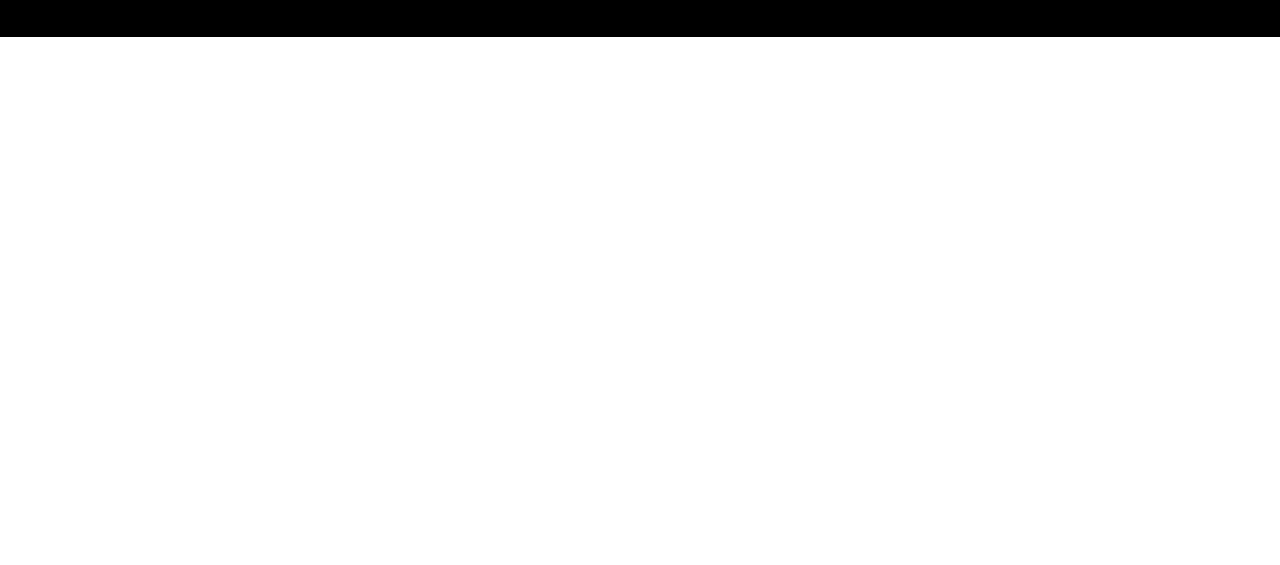
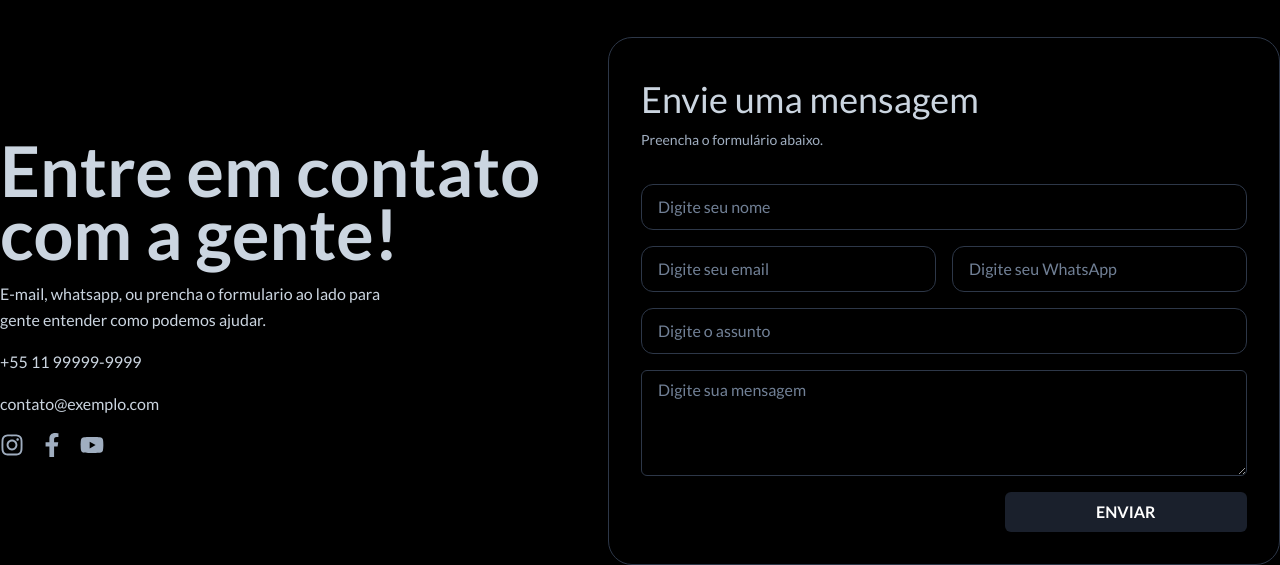
Before and after one commit to GiovanniAsantos/movProdutora, a React (Vite) app: page / in a window 1280 px wide. Shown: the part 983-1548 px from the top of the page. Before the commit the page ends 1020 px from the top, so only its background shows below. Built offline with nearby package versions, Linux system fonts and the light colour scheme; no server answers.

Commit message:
:hammer: contact section config

```diff
--- a/src/components/CardFeedback/index.tsx
+++ b/src/components/CardFeedback/index.tsx
@@ -1,5 +1,5 @@
 import { ClientComments } from '@/services/serverApi/home/home.type'
-import { Avatar, Button, Text, VStack, Box, HStack } from '@chakra-ui/react'
+import { Avatar, Box, Text, VStack } from '@chakra-ui/react'
 
 type ClientCardProps = {
   feedbackData: ClientComments
@@ -29,13 +29,7 @@ export const CardFeedback: React.FC<ClientCardProps> = ({ feedbackData }) => {
       <Text color={'gray.50'} textAlign="center">
         {comments}
       </Text>
-      <Box w="full" pt={4}>
-        <HStack justify="flex-end">
-          <Button variant="link" colorScheme="blue">
-            Ler mais...
-          </Button>
-        </HStack>
-      </Box>
+      <Box w="full" pt={4}></Box>
     </VStack>
   )
 }
--- a/src/sections/SectionClientFeedback/index.tsx
+++ b/src/components/Sections/ClientFeedback/index.tsx
@@ -1,10 +1,10 @@
 import { CardFeedback } from '@/components/CardFeedback'
 import { getClientFeedbacks } from '@/services/serverApi/home'
 import { ClientComments } from '@/services/serverApi/home/home.type'
-import { Box, Container, Flex, Heading, HStack, SimpleGrid, Stack, Text } from '@chakra-ui/react'
+import { Box, Container, Flex, Heading, HStack, Stack, Text } from '@chakra-ui/react'
 import React, { useCallback, useEffect, useState } from 'react'
 
-const SectionClientFeedback: React.FC = () => {
+export const ClientFeedback: React.FC = () => {
   const [feedbacks, setFeedbacks] = useState<ClientComments[]>([])
   const [error, setError] = useState<string | null>(null)
   const [loading, setLoading] = useState<boolean>(true)
@@ -42,5 +42,3 @@ const SectionClientFeedback: React.FC = () => {
     </Stack>
   )
 }
-
-export default SectionClientFeedback
--- /dev/null
+++ b/src/components/Sections/Contact/index.tsx
@@ -0,0 +1,206 @@
+import { Box, Button, Container, FormControl, Grid, GridItem, HStack, Icon, Input, Link, Text, Textarea, useToast, VStack } from '@chakra-ui/react'
+import { useState } from 'react'
+import { FaFacebookF, FaInstagram, FaYoutube } from 'react-icons/fa'
+
+type ContactFormProps = {
+  onSubmit: (formData: FormData) => Promise<void>
+}
+
+type FormData = {
+  name: string
+  email: string
+  whatsapp: string
+  subject: string
+  message: string
+}
+
+export const ContactForm: React.FC<ContactFormProps> = ({ onSubmit }) => {
+  const [formData, setFormData] = useState<FormData>({
+    name: '',
+    email: '',
+    whatsapp: '',
+    subject: '',
+    message: ''
+  })
+  const [isLoading, setIsLoading] = useState(false)
+  const toast = useToast()
+
+  const handleChange = (e: React.ChangeEvent<HTMLInputElement | HTMLTextAreaElement>) => {
+    const { name, value } = e.target
+    setFormData(prevState => ({ ...prevState, [name]: value }))
+  }
+
+  const handleSubmit = async (e: React.FormEvent) => {
+    e.preventDefault()
+    setIsLoading(true)
+
+    try {
+      await onSubmit(formData)
+      toast({
+        title: 'Mensagem enviada com sucesso!',
+        status: 'success',
+        duration: 3000,
+        isClosable: true
+      })
+      setFormData({
+        name: '',
+        email: '',
+        whatsapp: '',
+        subject: '',
+        message: ''
+      })
+    } catch (error) {
+      toast({
+        title: 'Ocorreu um erro ao enviar a mensagem.',
+        status: 'error',
+        duration: 3000,
+        isClosable: true
+      })
+    } finally {
+      setIsLoading(false)
+    }
+  }
+
+  return (
+    <Container padding={0} maxW="container.xl">
+      <HStack spacing={8} align="center" justify="space-between">
+        <VStack align="start" maxW={'xl'} spacing={4}>
+          <Text fontSize="70px" color="gray.300" lineHeight={0.9} fontWeight="bold">
+            Entre em contato com a gente!
+          </Text>
+          <Box maxW="sm">
+            <Text fontSize="md" color="gray.300">
+              E-mail, whatsapp, ou prencha o formulario ao lado para gente entender como podemos ajudar.
+            </Text>
+          </Box>
+          <Text fontSize="md" textColor="gray.300">
+            <Link href="tel:+5511999999999" isExternal>
+              +55 11 99999-9999
+            </Link>
+          </Text>
+
+          <Text fontSize="md" textColor="gray.300">
+            <Link href="mailto:contato@exemplo.com" isExternal>
+              contato@exemplo.com
+            </Link>
+          </Text>
+
+          <HStack spacing={4}>
+            <Link href="https://www.instagram.com" isExternal>
+              <Icon as={FaInstagram} boxSize={6} color={'gray.400'} />
+            </Link>
+            <Link href="https://www.facebook.com" isExternal>
+              <Icon as={FaFacebookF} boxSize={6} color={'gray.400'} />
+            </Link>
+            <Link href="https://www.youtube.com" isExternal>
+              <Icon as={FaYoutube} boxSize={6} color={'gray.400'} />
+            </Link>
+          </HStack>
+        </VStack>
+        <Box
+          as="form"
+          onSubmit={handleSubmit}
+          background={'black'}
+          maxW="2xl"
+          p={8}
+          borderWidth={1}
+          borderColor="gray.700"
+          borderRadius="3xl"
+          boxShadow="xl"
+          flex={1}>
+          <Text fontSize={'4xl'} color="gray.300">
+            Envie uma mensagem
+          </Text>
+          <Text fontSize="sm" color="gray.400" mb={8}>
+            Preencha o formulário abaixo.
+          </Text>
+          <FormControl id="name" isRequired mb={4}>
+            <Input
+              rounded={'xl'}
+              paddingY={'22px'}
+              type="text"
+              name="name"
+              value={formData.name}
+              onChange={handleChange}
+              placeholder="Digite seu nome"
+              borderColor="gray.700"
+              color="gray.50"
+            />
+          </FormControl>
+
+          <Grid templateColumns={{ base: '1fr', md: '1fr 1fr' }} gap={4} mb={4}>
+            <GridItem>
+              <FormControl id="email" isRequired>
+                <Input
+                  rounded={'xl'}
+                  paddingY={'22px'}
+                  type="email"
+                  name="email"
+                  value={formData.email}
+                  onChange={handleChange}
+                  placeholder="Digite seu email"
+                  borderColor="gray.700"
+                  color="gray.50"
+                />
+              </FormControl>
+            </GridItem>
+            <GridItem>
+              <FormControl id="whatsapp" isRequired>
+                <Input
+                  rounded={'xl'}
+                  paddingY={'22px'}
+                  type="text"
+                  name="whatsapp"
+                  value={formData.whatsapp}
+                  onChange={handleChange}
+                  placeholder="Digite seu WhatsApp"
+                  borderColor="gray.700"
+                  color="gray.50"
+                />
+              </FormControl>
+            </GridItem>
+          </Grid>
+
+          <FormControl id="subject" isRequired mb={4}>
+            <Input
+              rounded={'xl'}
+              paddingY={'22px'}
+              type="text"
+              name="subject"
+              value={formData.subject}
+              onChange={handleChange}
+              placeholder="Digite o assunto"
+              borderColor="gray.700"
+              color="gray.50"
+            />
+          </FormControl>
+
+          <FormControl id="message" isRequired mb={4}>
+            <Textarea
+              name="message"
+              value={formData.message}
+              onChange={handleChange}
+              placeholder="Digite sua mensagem"
+              rows={4}
+              borderColor="gray.700"
+              color="gray.50"
+            />
+          </FormControl>
+
+          <Button
+            width={'40%'}
+            type="submit"
+            mt={4}
+            isLoading={isLoading}
+            colorScheme="gray"
+            bg="gray.800"
+            _hover={{ bg: 'gray.700' }}
+            ml="auto"
+            display="block">
+            Enviar
+          </Button>
+        </Box>
+      </HStack>
+    </Container>
+  )
+}
--- /dev/null
+++ b/src/hooks/useContactForm/index.tsx
@@ -0,0 +1,27 @@
+import axios from 'axios'
+
+type FormData = {
+  name: string
+  email: string
+  whatsapp: string
+  subject: string
+  message: string
+}
+
+export const useContactForm = () => {
+  const submitContactForm = async (formData: FormData): Promise<void> => {
+    try {
+      const response = await axios.post('https://api.example.com/contact', formData)
+      if (response.status !== 200) {
+        throw new Error('Falha ao enviar mensagem')
+      }
+    } catch (error) {
+      console.error('Erro ao enviar mensagem:', error)
+      throw error
+    }
+  }
+
+  return {
+    submitContactForm
+  }
+}
--- a/src/pages/AboutPage/index.tsx
+++ b/src/pages/AboutPage/index.tsx
@@ -1,4 +1,4 @@
-import MovLayout from '@/components/layouts/MovLayout'
+import MovLayout from '@/components/Layouts/MovLayout'
 import { Box, Heading, Text } from '@chakra-ui/react'
 import React from 'react'
 
--- a/src/pages/HomePage/index.tsx
+++ b/src/pages/HomePage/index.tsx
@@ -1,17 +1,23 @@
-import React from 'react'
 import { Hero } from '@/components/Hero'
 import { Navbar } from '@/components/Navbar'
-import { Box, Stack } from '@chakra-ui/react'
-import SectionClientFeedback from '@/sections/SectionClientFeedback'
+import { ClientFeedback } from '@/components/Sections/ClientFeedback'
+import { ContactForm } from '@/components/Sections/Contact'
+import { useContactForm } from '@/hooks/useContactForm'
+import { Box, HStack, Stack } from '@chakra-ui/react'
+import React from 'react'
 
 const HomePage: React.FC = () => {
+  const { submitContactForm } = useContactForm()
   return (
     <Stack position={'relative'} gap={0}>
       <Box position={'absolute'} width={'100%'} zIndex={1000}>
         <Navbar hiddenLogo bgColor={'transparent'} />
       </Box>
       <Hero />
-      <SectionClientFeedback />
+      <ClientFeedback />
+      <HStack bgColor={'black'}>
+        <ContactForm onSubmit={submitContactForm} />
+      </HStack>
     </Stack>
   )
 }
```
